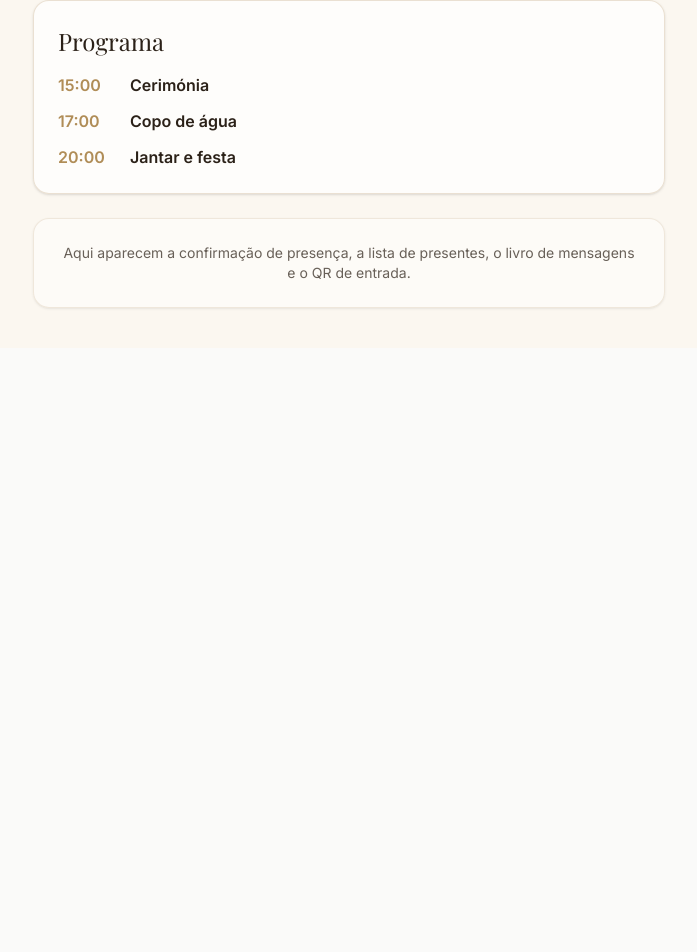
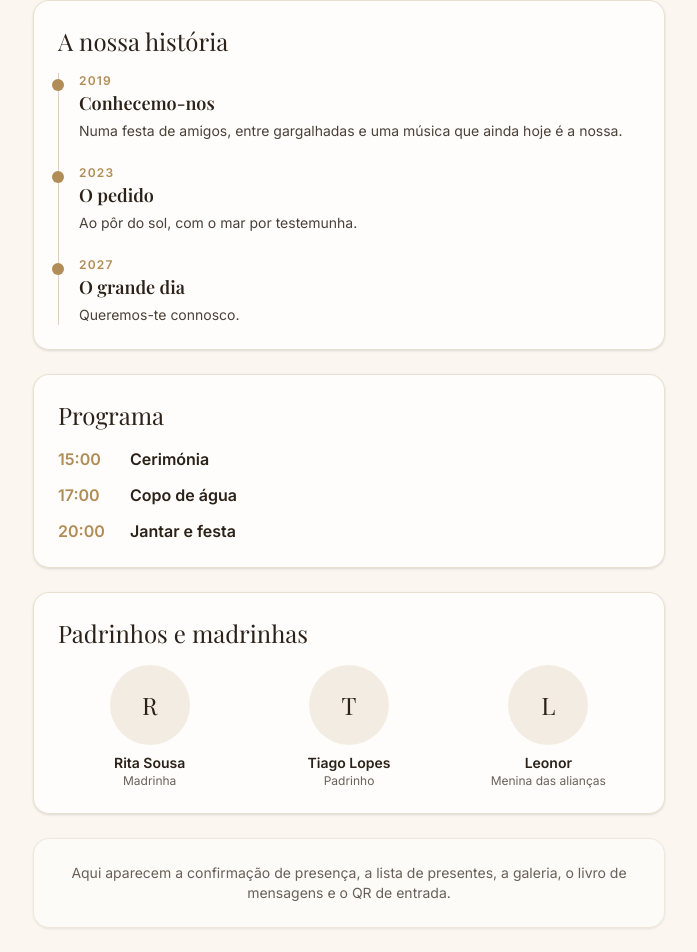
Before and after one commit to kanguini/lipliip, a Next.js app: page /preview/classic in a window 1280 px wide. Shown: the part 891-1843 px from the top of the page, without its empty margins (291-988 px from the left). Before the commit the page ends 1239 px from the top, so only its background shows below. Built offline with nearby package versions, Linux system fonts and the light colour scheme; a web font is replaced by a local one.

Commit message:
Pré-visualização dos templates mostra história e padrinhos de exemplo
Co-Authored-By: Claude Fable 5.1 <noreply@anthropic.com>
Claude-Session: https://claude.ai/code/session_01TauiUEPAwUg6AwonjYy4yr

```diff
--- a/src/app/preview/[templateId]/page.tsx
+++ b/src/app/preview/[templateId]/page.tsx
@@ -2,7 +2,7 @@ import Link from "next/link";
 import { notFound } from "next/navigation";
 import { TEMPLATES } from "@/lib/templates";
 import { Invite, sampleEventForTemplate } from "@/components/templates";
-import { DetailsSection, ProgramSection } from "@/components/invite/Sections";
+import { DetailsSection, PartySection, ProgramSection, StorySection } from "@/components/invite/Sections";
 
 export function generateStaticParams() {
   return TEMPLATES.map((t) => ({ templateId: t.id }));
@@ -26,8 +26,17 @@ export default async function TemplatePreviewPage({ params }: { params: Promise<
       </div>
       <Invite event={event} guestName="Convidado Exemplo">
         <DetailsSection event={event} />
+        <StorySection
+          title="A nossa história"
+          items={[
+            { date: "2019", title: "Conhecemo-nos", text: "Numa festa de amigos, entre gargalhadas e uma música que ainda hoje é a nossa." },
+            { date: "2023", title: "O pedido", text: "Ao pôr do sol, com o mar por testemunha." },
+            { date: "2027", title: "O grande dia", text: "Queremos-te connosco." },
+          ]}
+        />
         <ProgramSection items={[{ time: "15:00", title: "Cerimónia" }, { time: "17:00", title: "Copo de água" }, { time: "20:00", title: "Jantar e festa" }]} />
-        <div className="invite-card text-center text-sm opacity-70">Aqui aparecem a confirmação de presença, a lista de presentes, o livro de mensagens e o QR de entrada.</div>
+        <PartySection title="Padrinhos e madrinhas" members={[{ name: "Rita Sousa", role: "Madrinha" }, { name: "Tiago Lopes", role: "Padrinho" }, { name: "Leonor", role: "Menina das alianças" }]} />
+        <div className="invite-card text-center text-sm opacity-70">Aqui aparecem a confirmação de presença, a lista de presentes, a galeria, o livro de mensagens e o QR de entrada.</div>
       </Invite>
     </>
   );
```
